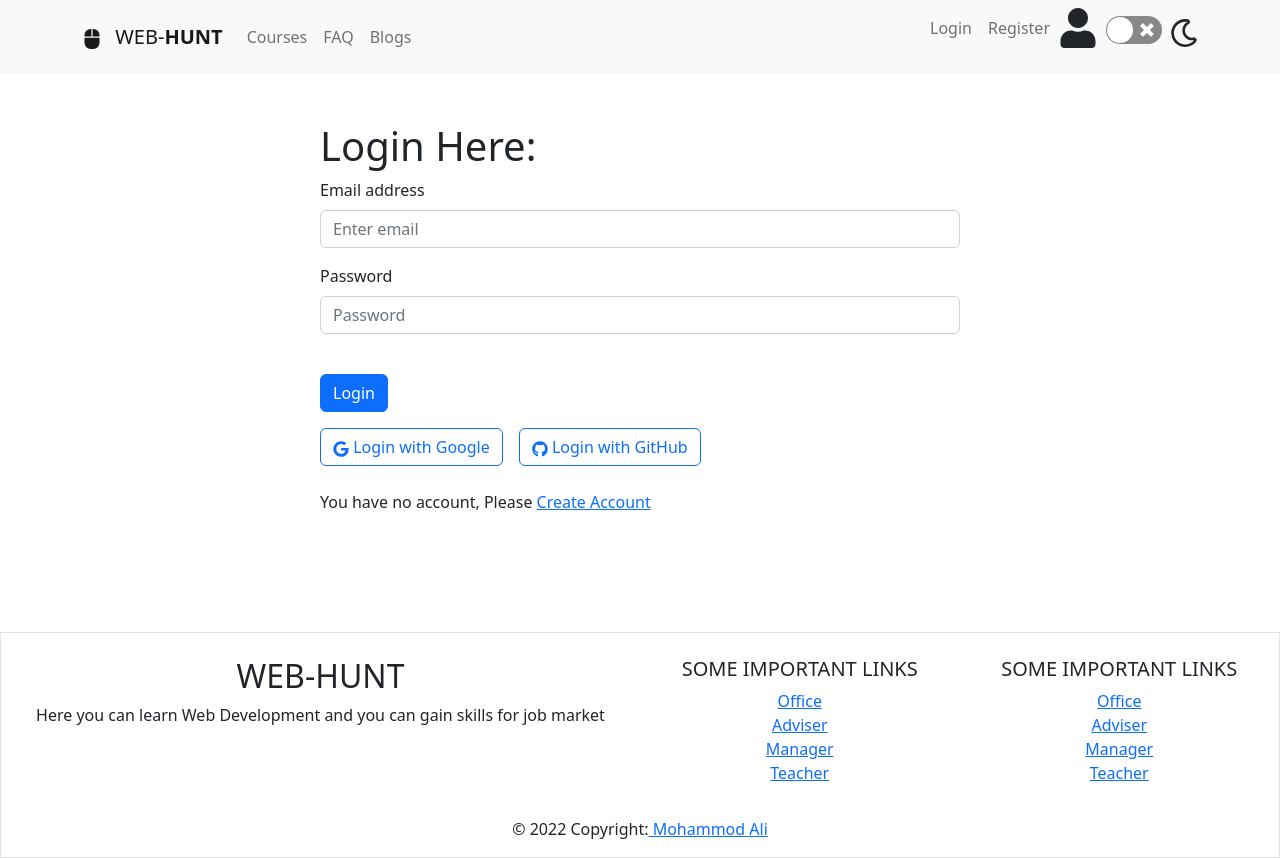
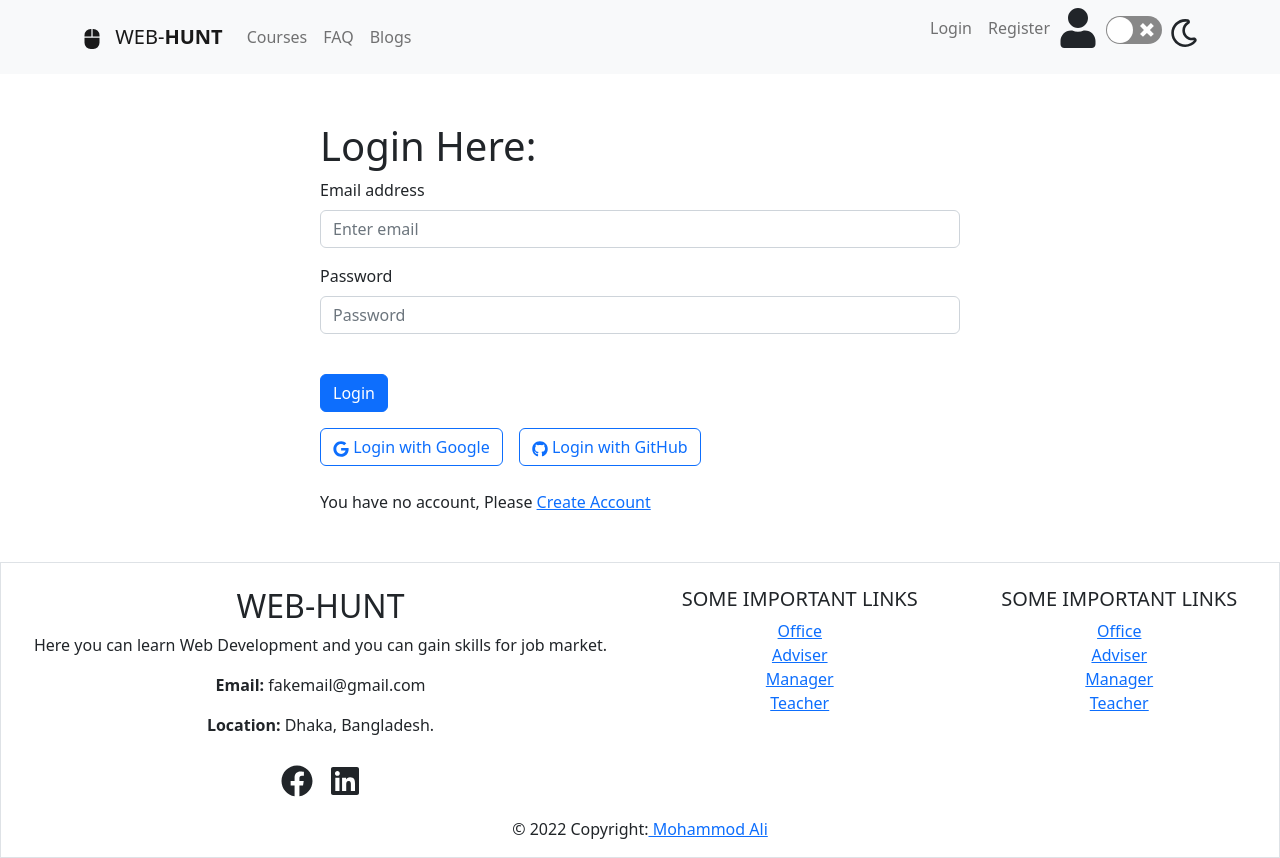
Before and after one commit to Mohammod-Ali/web-hunt-client, a React (Create React App) app: page /login in a window 1280 px wide. Built offline with nearby package versions, Linux system fonts and the light colour scheme; no server answers.

Commit message:
added footer content

```diff
--- a/src/Pages/Shared/Footer/Footer.js
+++ b/src/Pages/Shared/Footer/Footer.js
@@ -1,17 +1,22 @@
 import React from "react";
 import { Link } from "react-router-dom";
+import { FaFacebook, FaLinkedin } from "react-icons/fa";
 
 const Footer = () => {
   return (
-    <footer style={{marginBottom: "0px", position: "relative", bottom: "0", top:"70px",  width:"100%"}} className="page-footer  blue pt-4 border ">
+    <footer className="page-footer  blue pt-4 border mt-3 mb-0">
       <div className="container-fluid text-center text-md-left">
         <div className="row">
           <div className="col-md-6 mt-md-0 mt-3">
             <h2 className="text-uppercase">Web-Hunt</h2>
             <p>
               Here you can learn Web Development and you can gain skills for job
-              market
+              market.
             </p>
+            <p><span className="fw-bold">Email:</span> fakemail@gmail.com</p>
+            <p><span className="fw-bold">Location:</span> Dhaka, Bangladesh.</p>
+            <div className="fs-2"><FaFacebook className="me-3"></FaFacebook>
+            <FaLinkedin></FaLinkedin></div>
           </div>
 
           <hr className=" w-100 d-md-none pb-0" />
```
